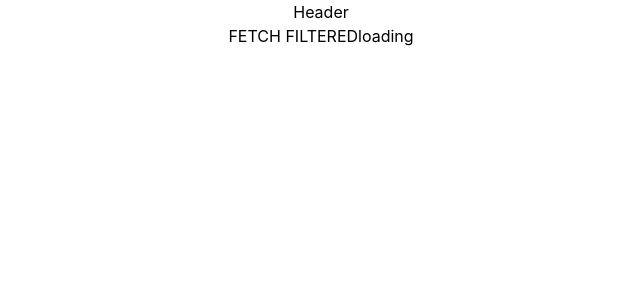
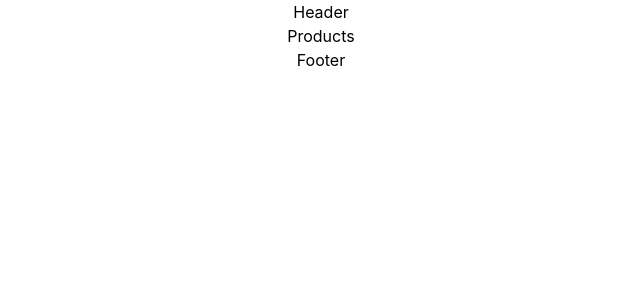
Before and after one commit to bcakko/e-commerce, a React (Create React App) app: page / in a window 1280 px wide. Shown: the top 300 px of the page, without its empty margins (319-959 px from the left). Built offline with nearby package versions, Linux system fonts and the light colour scheme.

Commit message:
"last commit before merge"

```diff
--- a/src/App.tsx
+++ b/src/App.tsx
@@ -1,17 +1,20 @@
 import { Route, Routes } from "react-router-dom";
 import "./App.css";
+import Footer from "./components/Footer";
 import Header from "./components/Header";
 import HomePage from "./pages/HomePage";
-
 function App() {
   return (
     <div className="App">
-      <Header />
+      <Header/>
       <Routes>
         <Route path="/" element={<HomePage />} />
+        <Route path="/profile" element={<HomePage />} />
+        <Route path="/favourites" element={<HomePage />} />
+        <Route path="/cart" element={<HomePage />} />
       </Routes>
+      <Footer/>
     </div>
   );
 }
-
 export default App;
--- a/src/pages/HomePage.tsx
+++ b/src/pages/HomePage.tsx
@@ -1,32 +1,9 @@
-import { useDispatch, useSelector } from "react-redux";
-import {
-  GET_FILTERED_FETCH,
-  GET_PRODUCTS_FETCH,
-} from "../redux/actions/productsActions";
-import { RootState } from "../types/RootState.types";
-
+import Products from "../components/Products";
 const HomePage = () => {
-  const dispatch = useDispatch();
-  const products = useSelector((state: RootState) => state.products.products);
-  const filtered = useSelector((state: any) => state.products.filteredProducts);
-
-
-  const clickHandler = () => {
-    dispatch({
-      type: GET_FILTERED_FETCH,
-      payload: { category: "jewelery" },
-    });
-  };
-
-  console.log(filtered);
-
   return (
     <div>
-      {/* {products.length !== 0 ? products.map((e: any) => e.title) : "loading"} */}
-      <button onClick={clickHandler}>FETCH FILTERED</button>
-      {filtered.length !== 0 ? filtered.map((e: any) => e.title) : "loading"}
+      <Products />
     </div>
   );
 };
-
 export default HomePage;
--- a/tailwind.config.js
+++ b/tailwind.config.js
@@ -5,6 +5,20 @@ module.exports = {
       "main-color": "#b84059",
       "side-color": "#40b89f",
       "secondary-color": "#c25067",
+      "header-main-color": "#f3f3f3",
+      "header-secondary-color": "#D6B02E"
+    },
+    screens: {
+      sm: "640px",
+      // => @media (min-width: 640px) { ... }
+      md: "765px",
+      // => @media (min-width: 765px) { ... }
+      lg: "1040px",
+      // => @media (min-width: 1040px) { ... }
+      xl: "1200px",
+      // => @media (min-width: 1200px) { ... }
+      "2xl": "1536px",
+      // => @media (min-width: 1536px) { ... }
     },
     extend: {},
   },
```
